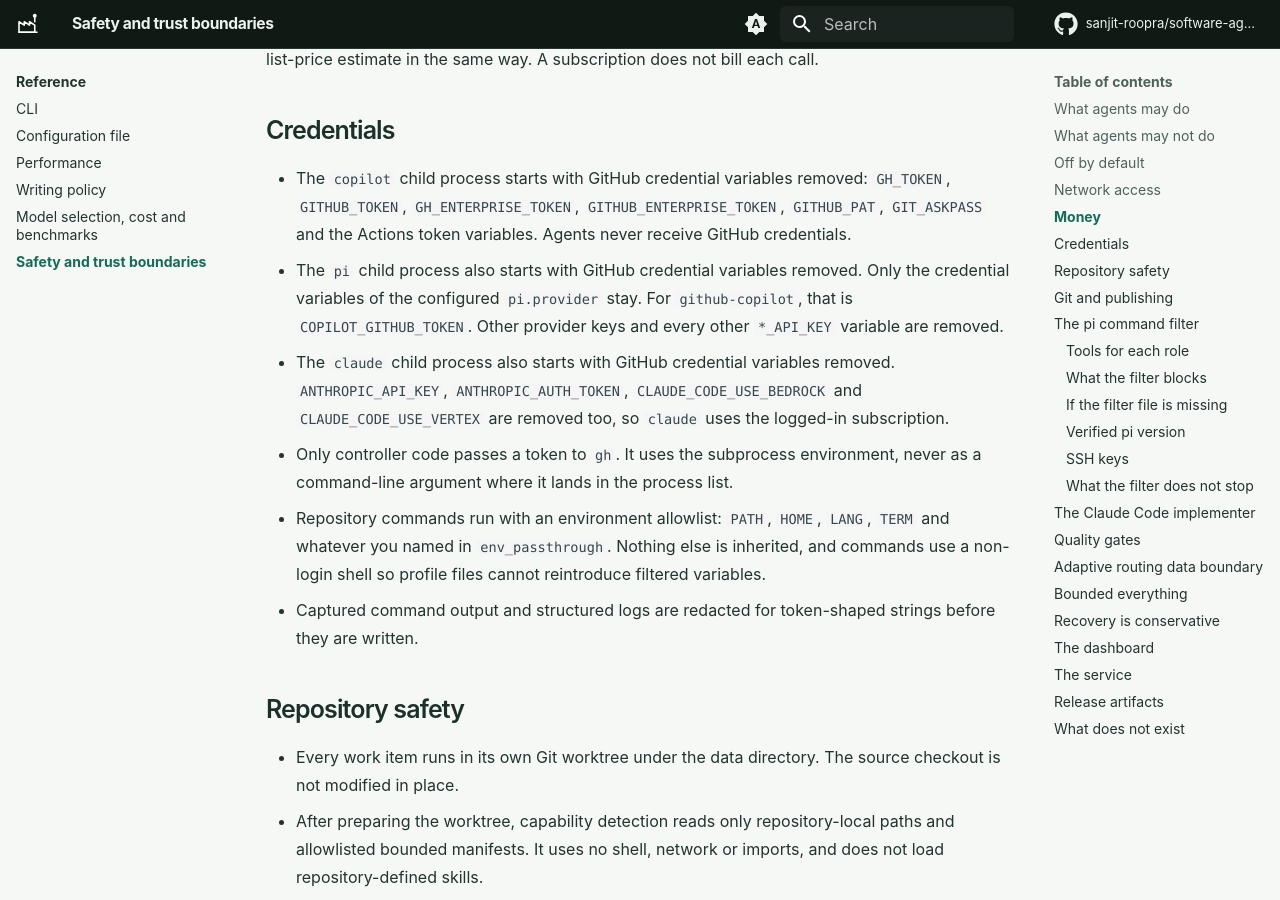
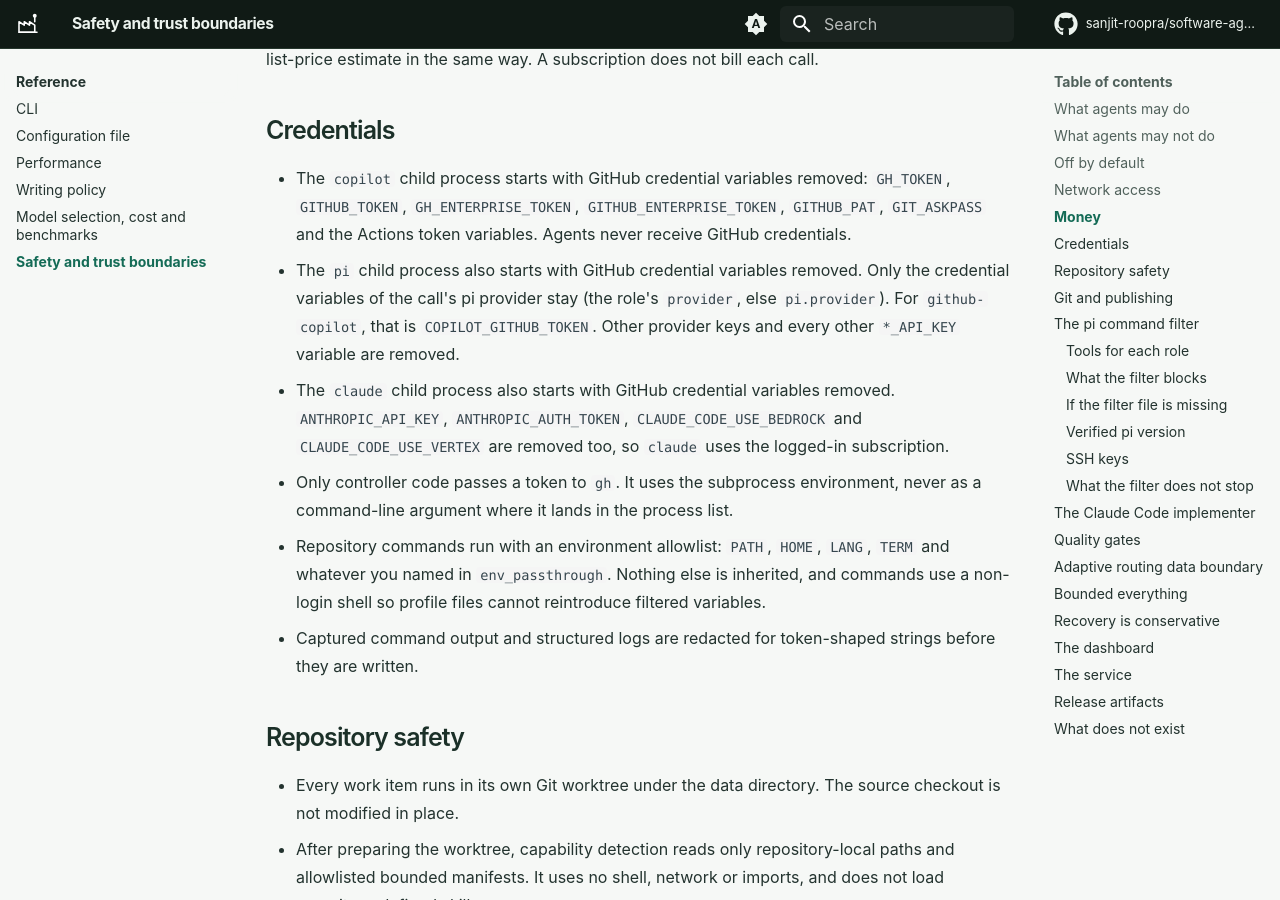
Before and after one commit to sanjit-roopra/software-agent-factory, an MkDocs documentation site: the page built from docs/reference/safety.md, in a window 1280 px wide and 900 px high, scrolled down 3498 px. Built offline with MkDocs 1.6.1 and Material for MkDocs 9.7.7, drawn with Linux system fonts in a browser that asks for light colours; comment, search, counter and statistics services are not loaded; some of the changed text lies outside the part shown.

Commit message:
docs(pi): name per-role provider in safety and pi spec
Co-Authored-By: Claude Opus 5.5 <noreply@anthropic.com>

```diff
--- a/docs/reference/safety.md
+++ b/docs/reference/safety.md
@@ -55,7 +55,7 @@ Nothing in the factory contacts the network unless you turned something on.
 | Trigger | Talks to |
 | --- | --- |
 | `--runtime copilot` | GitHub Copilot, through the `copilot` CLI. Paid. |
-| `--runtime pi` | The configured `pi.provider`, through the `pi` CLI. The default provider is GitHub Copilot. Paid. |
+| `--runtime pi` | The role's pi `provider`, else `pi.provider`, through the `pi` CLI. The default provider is GitHub Copilot. Paid. |
 | `--runtime claude-code` | Anthropic, through the `claude` CLI. It uses your Claude subscription. |
 | `pull_request.enabled` | GitHub, through `gh`. |
 | `ci.enabled` | GitHub, through `gh`. |
@@ -110,7 +110,8 @@ subscription does not bill each call.
   `GITHUB_PAT`, `GIT_ASKPASS` and the Actions token variables. Agents never
   receive GitHub credentials.
 - The `pi` child process also starts with GitHub credential variables removed.
-  Only the credential variables of the configured `pi.provider` stay. For
+  Only the credential variables of the call's pi provider stay (the role's
+  `provider`, else `pi.provider`). For
   `github-copilot`, that is `COPILOT_GITHUB_TOKEN`. Other provider keys and
   every other `*_API_KEY` variable are removed.
 - The `claude` child process also starts with GitHub credential variables
```
Also changed, not shown: docs/specs/pi-agent-runtime.md (+1 -1 lines).
